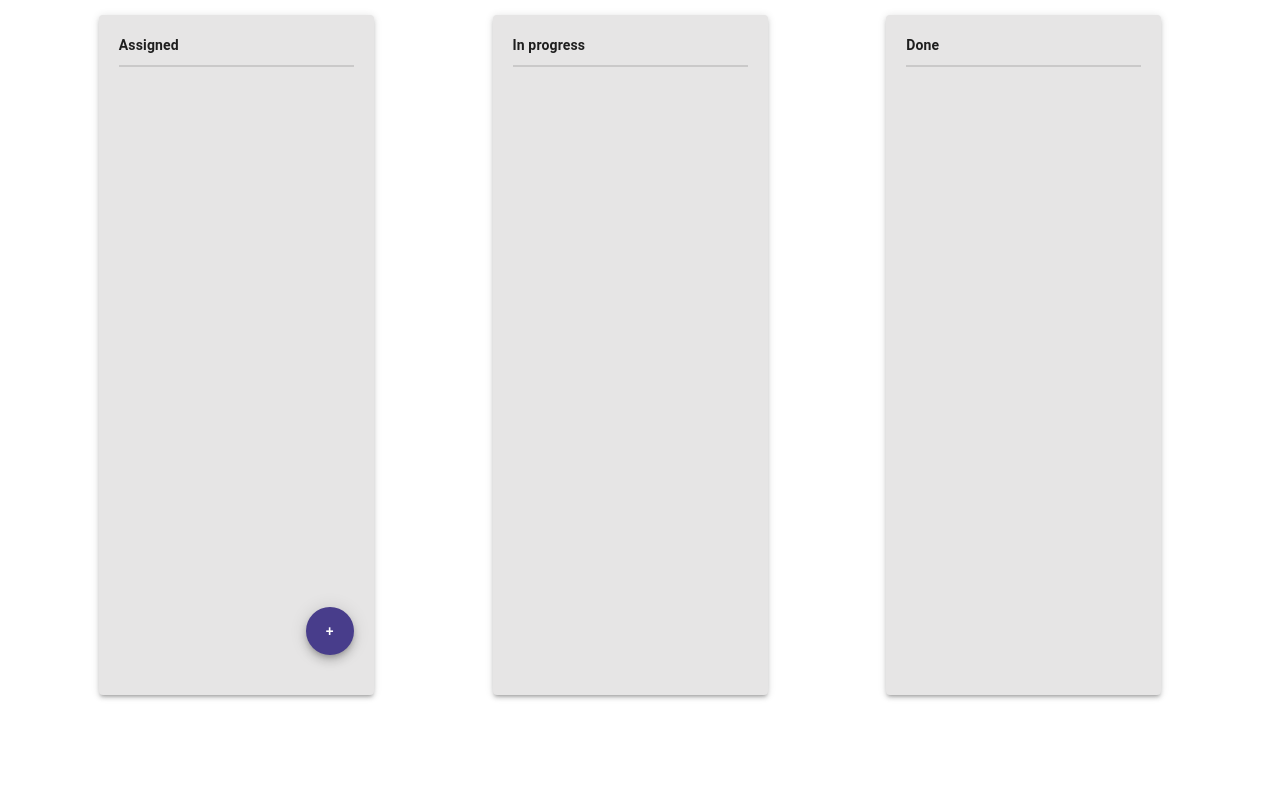
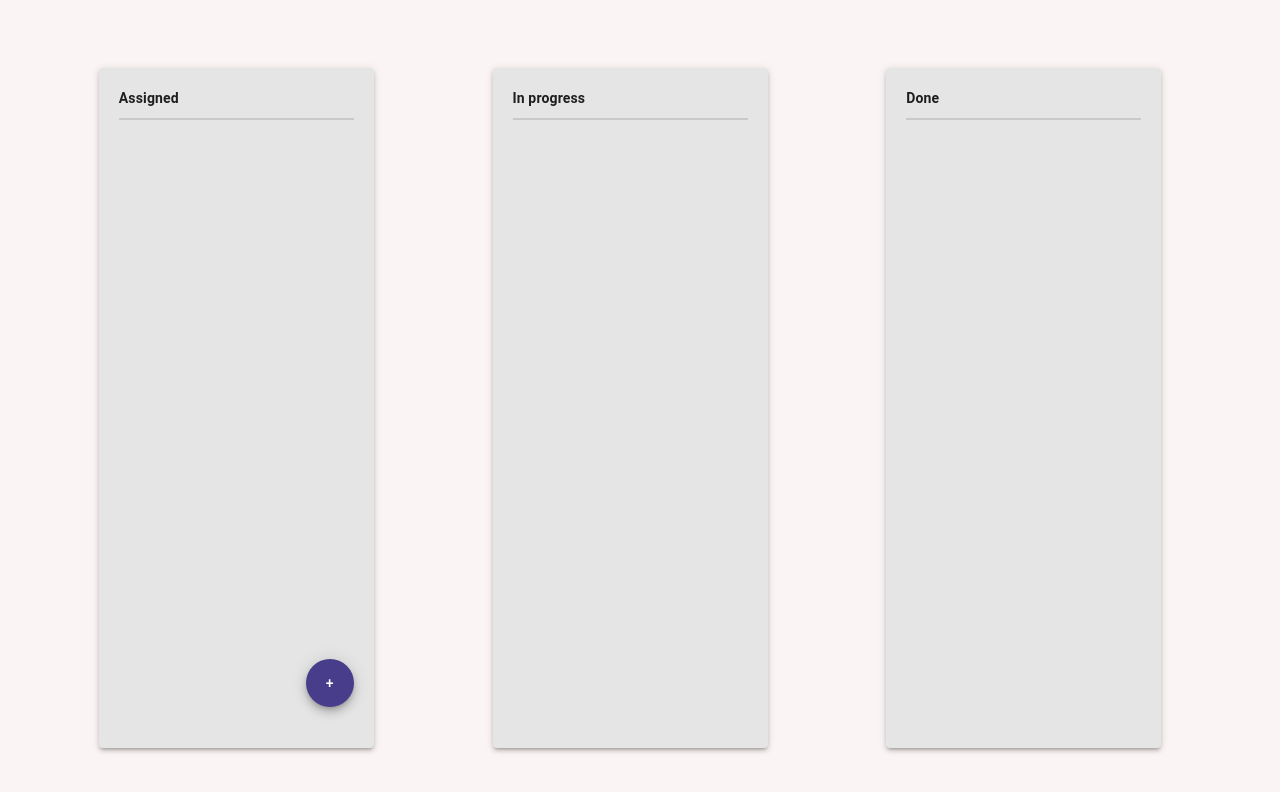
Before and after one commit to Ihapmustapha/koinz-task-management, a React (Create React App) app: page / in a window 1280 px wide. Shown: the top 792 px of the page. Built offline with nearby package versions, Linux system fonts and the light colour scheme; the HTML template or start-up script is replaced by a standard one.

Commit message:
style: removing not used App styling

```diff
--- a/src/App.css
+++ b/src/App.css
@@ -1,38 +1,5 @@
-.App {
-  text-align: center;
+.root {
+  width: 100vw;
+  height: 100vh;
+  background-color: #edd0d03b;
 }
-
-.App-logo {
-  height: 40vmin;
-  pointer-events: none;
-}
-
-@media (prefers-reduced-motion: no-preference) {
-  .App-logo {
-    animation: App-logo-spin infinite 20s linear;
-  }
-}
-
-.App-header {
-  background-color: #282c34;
-  min-height: 100vh;
-  display: flex;
-  flex-direction: column;
-  align-items: center;
-  justify-content: center;
-  font-size: calc(10px + 2vmin);
-  color: white;
-}
-
-.App-link {
-  color: #61dafb;
-}
-
-@keyframes App-logo-spin {
-  from {
-    transform: rotate(0deg);
-  }
-  to {
-    transform: rotate(360deg);
-  }
-}
```
